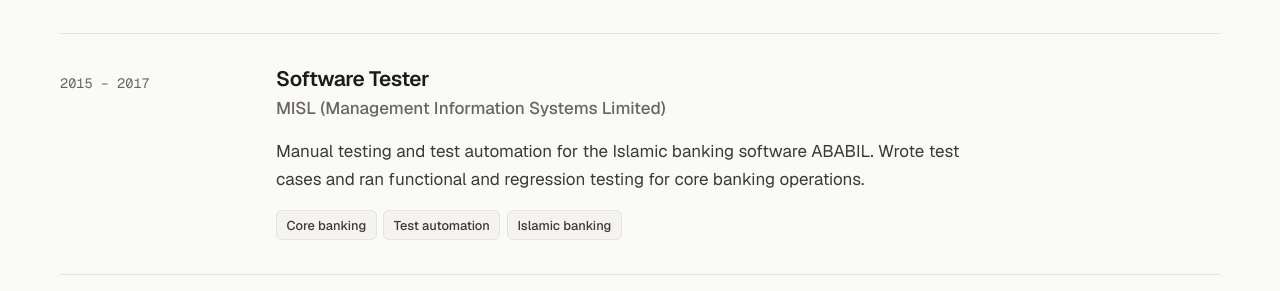
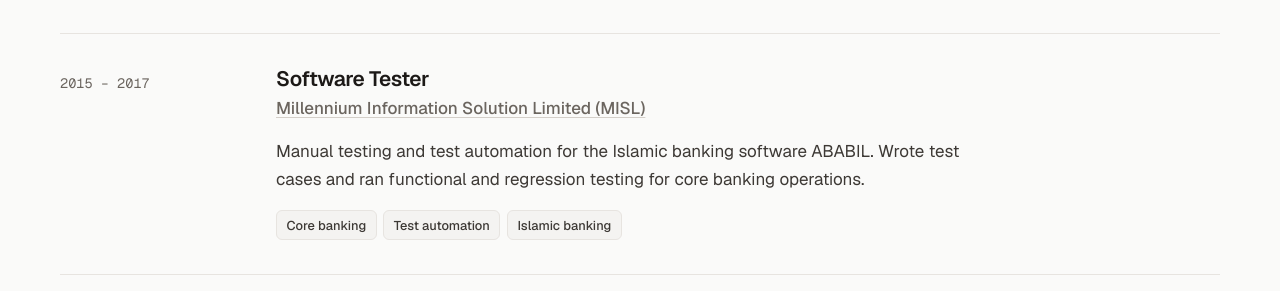
Before and after one commit to easabbir/easabbir.github.io, a Jekyll site: the page built from index.html, in a window 1280 px wide and 900 px high, scrolled down 2768 px. Shown: the part 163-454 px from the top of the window. Built offline with Jekyll 4.4.1, drawn with Linux system fonts in a browser that asks for light colours.

Commit message:
feat: link company names in the experience section
Co-Authored-By: Claude Opus 5.5 <noreply@anthropic.com>

```diff
--- a/index.html
+++ b/index.html
@@ -111,7 +111,7 @@ description: >-
                 </div>
                 <div class="timeline-body">
                     <h3 class="timeline-role">Staff SQA Engineer</h3>
-                    <p class="timeline-company">Vivasoft Limited</p>
+                    <p class="timeline-company"><a href="https://vivasoftltd.com/" target="_blank" rel="noopener">Vivasoft Limited</a></p>
                     <p>Leading quality assurance for the food-aggregator platform Klikit: designed the Cypress automation framework, ran performance testing with JMeter and mentored junior team members. Now also leading embedded QA: a pytest integration suite for a cellular IoT gateway&rsquo;s firmware, run on real hardware over USB serial and in Jenkins hardware CI.</p>
                     <ul class="tag-list">
                         <li>Team leadership</li>
@@ -142,7 +142,7 @@ description: >-
                 </div>
                 <div class="timeline-body">
                     <h3 class="timeline-role">SQA Engineer</h3>
-                    <p class="timeline-company">BRAC Bank Limited</p>
+                    <p class="timeline-company"><a href="https://www.bracbank.com/en" target="_blank" rel="noopener">BRAC Bank Limited</a></p>
                     <p>Ran the full testing lifecycle for the mRemit banking system: functional, integration, regression and performance testing. Coordinated UAT and made sure releases met banking regulations.</p>
                     <ul class="tag-list">
                         <li>Banking systems</li>
@@ -172,7 +172,7 @@ description: >-
                 </div>
                 <div class="timeline-body">
                     <h3 class="timeline-role">Software Tester</h3>
-                    <p class="timeline-company">MISL (Management Information Systems Limited)</p>
+                    <p class="timeline-company"><a href="https://mislbd.com/" target="_blank" rel="noopener">Millennium Information Solution Limited (MISL)</a></p>
                     <p>Manual testing and test automation for the Islamic banking software ABABIL. Wrote test cases and ran functional and regression testing for core banking operations.</p>
                     <ul class="tag-list">
                         <li>Core banking</li>
```
